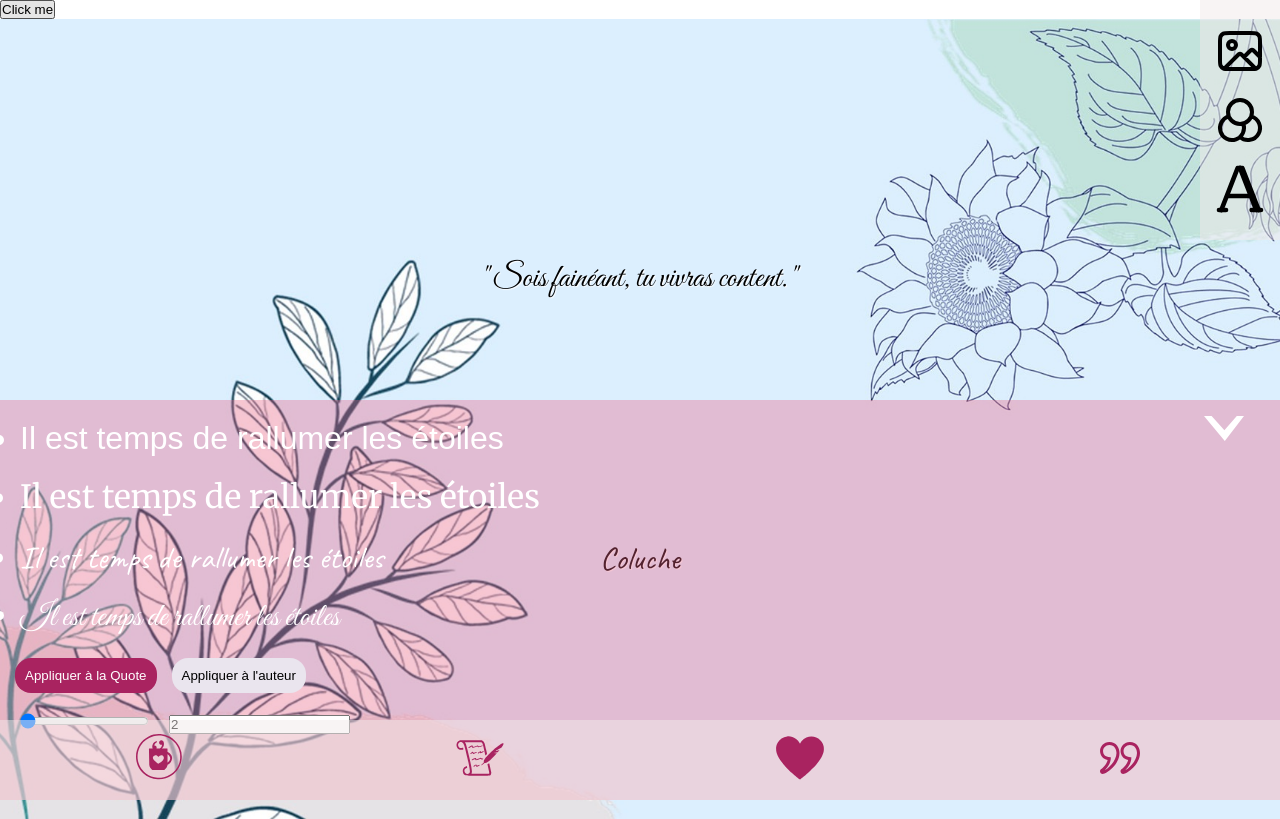
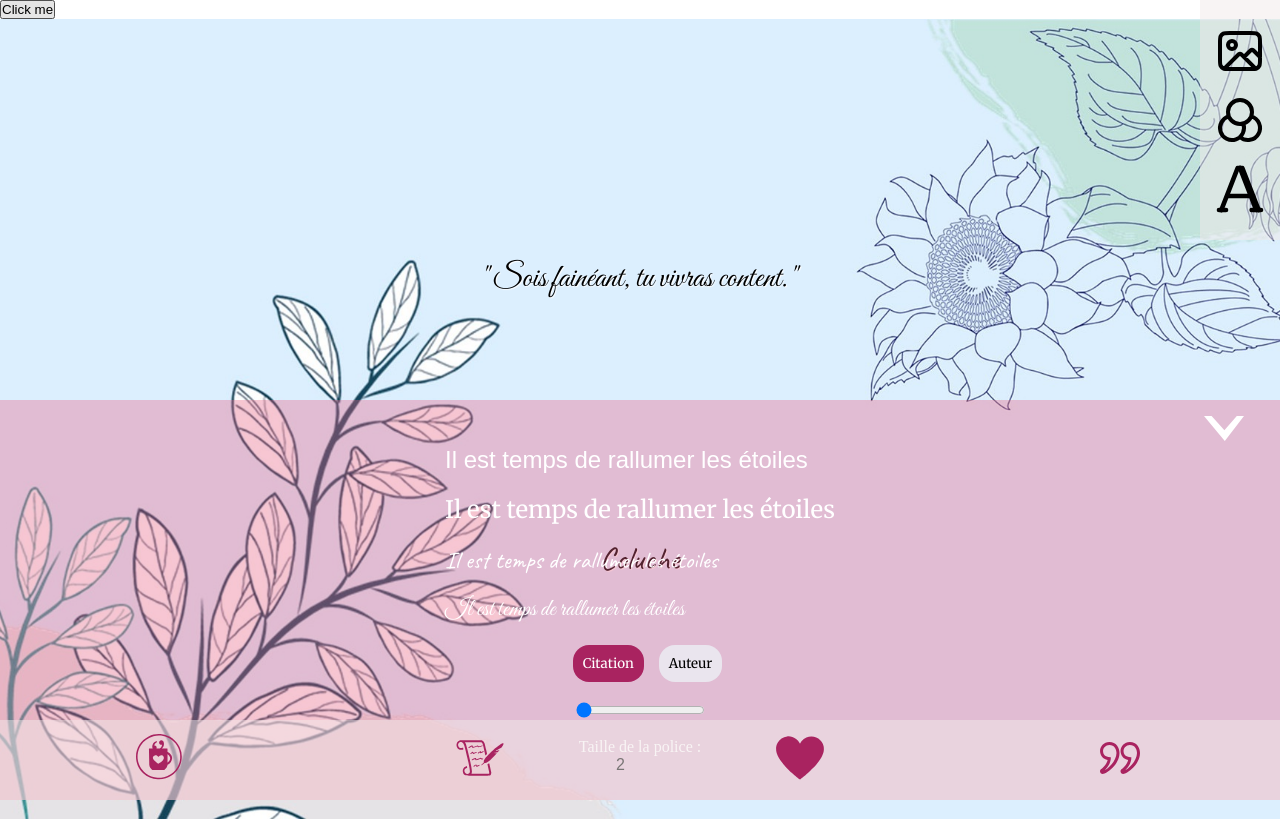
Before and after one commit to jneda/mpp-next, a Next.js app: page /editor in a window 1280 px wide. Both pictures are taken after a click on the icon 1240 px from the left and 189 px from the top of the page. Built offline with nearby package versions, Linux system fonts and the light colour scheme; a web font is replaced by a local one.

Commit message:
correction size range value

```diff
--- a/src/components/QuoteEditor/Editors/Editor.module.css
+++ b/src/components/QuoteEditor/Editors/Editor.module.css
@@ -1,4 +1,8 @@
 .editor {
+  display: flex;
+  flex-direction: column;
+  justify-content: center;
+  align-items: center;
   position: absolute;
   height: 50vh;
   top: 50vh;
@@ -44,10 +48,11 @@
 }
 
 .policeItem {
-  font-size: 2em;
+  font-size: 1.5em;
 }
 
 .policeItem li {
+  list-style: none;
   margin: 20px;
   cursor: pointer;
 }
@@ -72,6 +77,20 @@
   margin: 20px;
 }
 
+.labelRange {
+  width: 3em;
+  font-size: 1em;
+  border: none;
+  background-color: transparent;
+}
+
+
+.sizePolice {
+  display: flex;
+  flex-direction: column;
+  justify-content: center;
+  align-items: center;
+}
 @media screen and (min-width: 320px) and (max-width: 480px) {
 
   .editor {
--- a/src/components/QuoteEditor/Editors/FontEditor.jsx
+++ b/src/components/QuoteEditor/Editors/FontEditor.jsx
@@ -14,6 +14,8 @@ export default function FontEditor(props) {
   const [ clickedPolice, setClickedPolice ] = useState(null)
 
   const [ selectedText, setSelectedText ] = useState("quote")
+
+  const [ fontSize, setFontSize ] = useState(2)
 
   function setPolice(element) {
     // 1) Au clic j'appelle setPolice qui récupère l'élément cliqué
@@ -60,6 +62,10 @@ export default function FontEditor(props) {
     props.onFontSizeChange(newSize, selectedText);
   };
 
+  const handleFontRange = (event) => {
+   setFontSize(event.target.value)
+  };
+
 
   return (
     <div
@@ -78,12 +84,16 @@ export default function FontEditor(props) {
         </ul>
         <div className={`${styles.arrow}`}onClick={setArrow}></div>
         <div>
-          <button className={styles.selectedBtn} id="quote" disabled={selectedText == "quote"} onClick={selectText}>Appliquer à la Quote</button>
-          <button className={styles.selectedBtn} id="author" disabled={selectedText == "author"} onClick={selectText}>Appliquer à l'auteur</button>
+          <button className={`${fonts.merriweather.className} ${styles.selectedBtn}`} id="quote" disabled={selectedText == "quote"} onClick={selectText}>Citation</button>
+          <button className={`${fonts.merriweather.className} ${styles.selectedBtn}`}  id="author" disabled={selectedText == "author"} onClick={selectText}>Auteur</button>
         </div>
-        <div>
-          <input type="range" className={styles.range} id="fontSize-range" min="2" max="5" defaultValue="2" onInput={handleFontSizeChange}/>
-          <input type="text" id="display-fontSize-range" value="2" readOnly/>
+        <div  className={`${styles.sizePolice}`}>
+          <input type="range" className={styles.range} id="fontSize-range" name="fontSize-range" min="2" max="5" defaultValue="2" onInput={(event) => {
+            handleFontSizeChange(event);
+            handleFontRange(event);
+          }}/>
+          <label htmlFor="fontSize-range">Taille de la police :</label>
+          <input type="text"className={styles.labelRange} id="display-fontSize-range" value={fontSize} readOnly/>
         </div>
     </div>
   );
```
